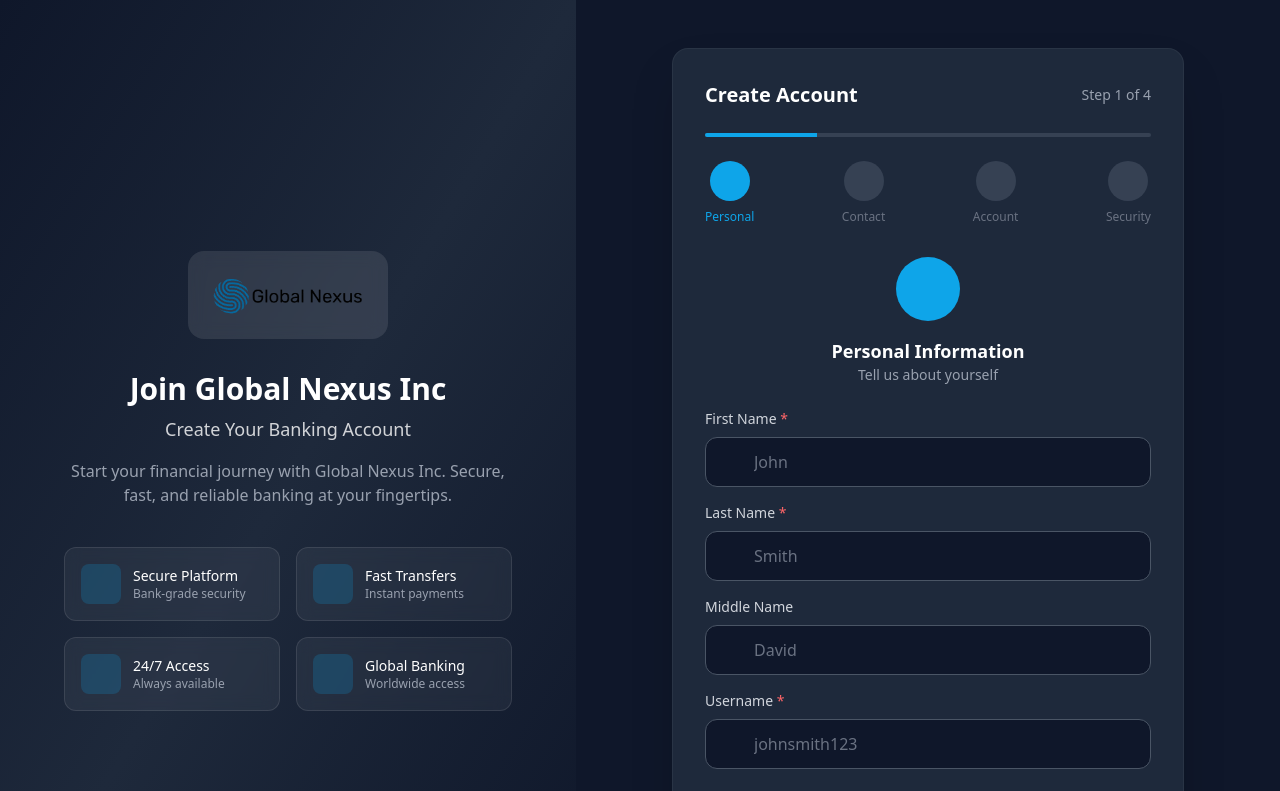
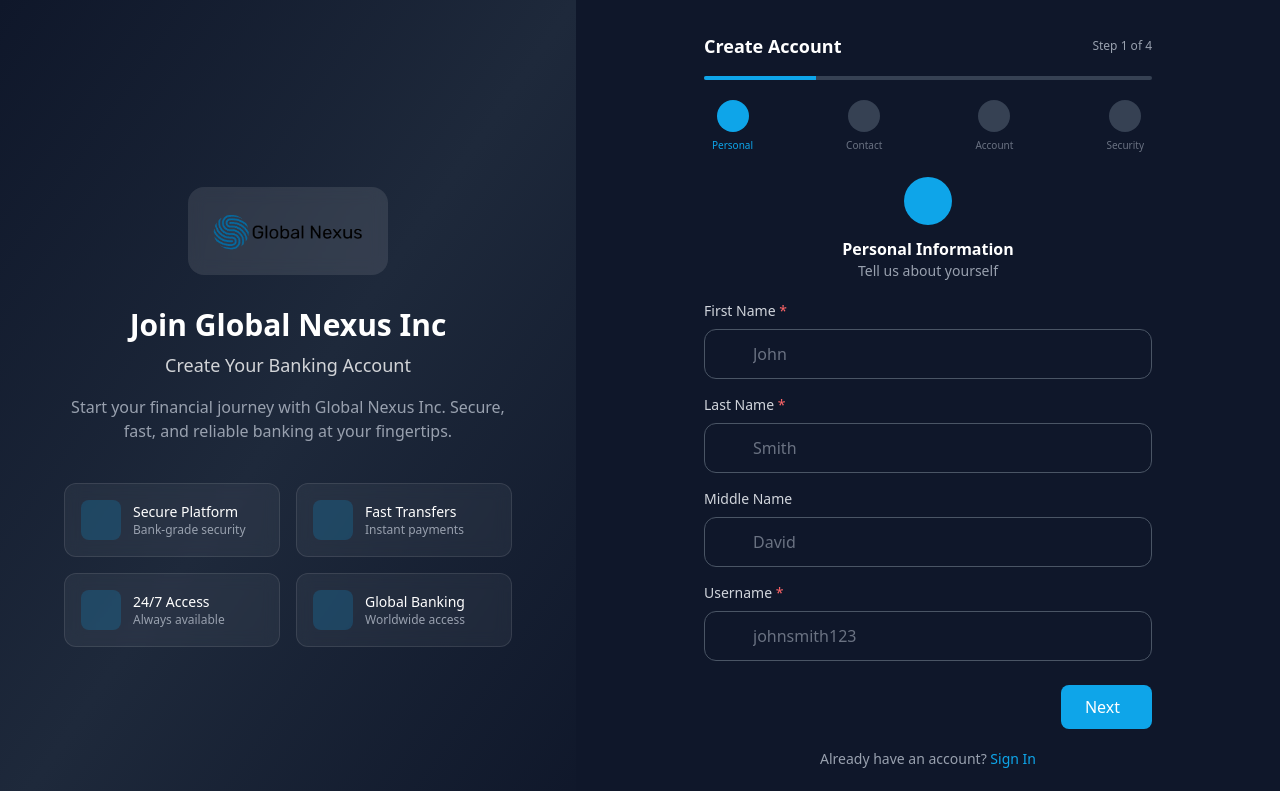
Before and after one commit to kipkiruigideon/globalnexusincorp, a Next.js app: page /register in a window 1280 px wide. Shown: the top 791 px of the page. Built offline with nearby package versions, Linux system fonts and the light colour scheme; some icons are missing.

Commit message:
Fix register page: remove card wrapper, smaller icons, add copyright, match original exactly

```diff
--- a/src/app/register/page.tsx
+++ b/src/app/register/page.tsx
@@ -163,18 +163,16 @@
       </div>
 
       {/* Right Panel - Form */}
-      <div className="flex-1 flex items-center justify-center p-6 lg:p-12">
-        <div className="w-full max-w-lg">
-          {/* Form Card */}
-          <div className="bg-[#1e293b] rounded-2xl p-8 shadow-2xl border border-white/5">
+      <div className="flex-1 flex flex-col p-6 lg:px-10 lg:pt-8 lg:pb-6 overflow-y-auto">
+        <div className="w-full max-w-md mx-auto">
           {/* Header */}
-            <div className="flex justify-between items-center mb-6">
-              <h2 className="text-xl font-bold text-white">Create Account</h2>
-              <span className="text-sm text-gray-400">Step {step} of 4</span>
+          <div className="flex justify-between items-center mb-4">
+            <h2 className="text-lg font-bold text-white">Create Account</h2>
+            <span className="text-xs text-gray-400">Step {step} of 4</span>
           </div>
 
           {/* Progress Bar */}
-            <div className="h-1 bg-gray-700 rounded-full mb-6 overflow-hidden">
+          <div className="h-1 bg-gray-700 rounded-full mb-5 overflow-hidden">
             <div
               className="h-full bg-[#0ea5e9] transition-all duration-300"
               style={{ width: `${(step / 4) * 100}%` }}
@@ -182,17 +180,17 @@
           </div>
 
           {/* Step Icons */}
-            <div className="flex justify-between mb-8">
+          <div className="flex justify-between mb-6 px-2">
             {steps.map((s) => (
               <div key={s.number} className="flex flex-col items-center">
-                  <div className={`w-10 h-10 rounded-full flex items-center justify-center transition-all ${
+                <div className={`w-8 h-8 rounded-full flex items-center justify-center transition-all ${
                   step >= s.number
                     ? 'bg-[#0ea5e9] text-white'
                     : 'bg-gray-700 text-gray-400'
                 }`}>
-                    <i className={`fa-solid ${s.icon} text-sm`}></i>
+                  <i className={`fa-solid ${s.icon} text-xs`}></i>
                 </div>
-                  <span className={`mt-2 text-xs font-medium ${
+                <span className={`mt-1.5 text-[10px] font-medium ${
                   step >= s.number ? 'text-[#0ea5e9]' : 'text-gray-500'
                 }`}>
                   {s.title}
@@ -202,15 +200,15 @@
           </div>
 
           {/* Step Icon Display */}
-            <div className="flex justify-center mb-4">
-              <div className="w-16 h-16 rounded-full bg-[#0ea5e9] flex items-center justify-center">
-                <i className={`fa-solid ${steps[step - 1].icon} text-2xl text-white`}></i>
+          <div className="flex justify-center mb-3">
+            <div className="w-12 h-12 rounded-full bg-[#0ea5e9] flex items-center justify-center">
+              <i className={`fa-solid ${steps[step - 1].icon} text-lg text-white`}></i>
             </div>
           </div>
 
           {/* Step Title */}
-            <div className="text-center mb-6">
-              <h3 className="text-lg font-semibold text-white">
+          <div className="text-center mb-5">
+            <h3 className="text-base font-semibold text-white">
                 {step === 1 && 'Personal Information'}
                 {step === 2 && 'Contact Information'}
                 {step === 3 && 'Account Details'}
@@ -633,13 +631,17 @@
             </form>
 
             {/* Sign In Link */}
-            <p className="mt-6 text-center text-sm text-gray-400">
+            <p className="mt-5 text-center text-sm text-gray-400">
               Already have an account?{' '}
               <Link href="/login" className="text-[#0ea5e9] hover:text-[#38bdf8] font-medium">
                 Sign In
               </Link>
             </p>
-          </div>
+
+          {/* Copyright */}
+          <p className="mt-6 text-center text-xs text-gray-500">
+            &copy; {new Date().getFullYear()} Global Nexus Inc. All Rights Reserved.
+          </p>
         </div>
       </div>
     </div>
```
Lines whose indentation alone changed are shown as unchanged.
